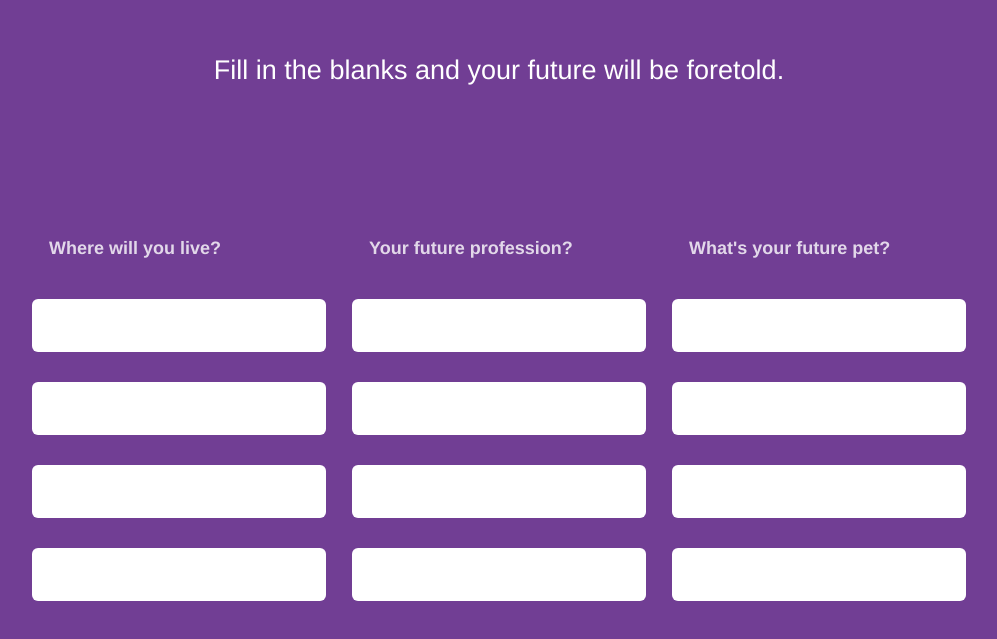
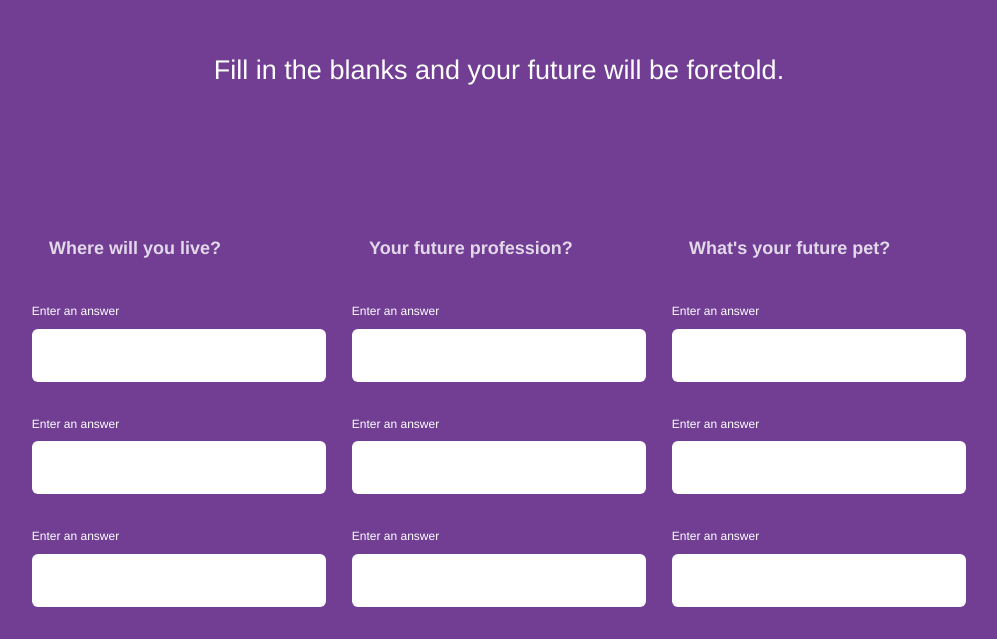
Before and after one commit to ccaputo11/MASHGame, a plain HTML site: page index.html in a window 1280 px wide. Shown: the part 157-796 px from the top of the page, without its empty margins (141-1138 px from the left). Drawn offline with Linux system fonts and the light colour scheme.

Commit message:
Update index.html

```diff
--- a/index.html
+++ b/index.html
@@ -23,24 +23,24 @@
       <div class="bucket">
         <div class="choice-bucket">
           <h4 class="highlight">Where will you live?</h4>
-          <input name="answer_1[]">
-          <input name="answer_1[]">
-          <input name="answer_1[]">
-          <input name="answer_1[]">
+          <label for="formAnswer1">Enter an answer</label><input name="answer_1[]" id="Colorado">
+          <label for="formAnswer1">Enter an answer</label><input name="answer_1[]" id="San Francisco">
+          <label for="formAnswer1">Enter an answer</label><input name="answer_1[]" id="New York">
+          <label for="formAnswer1">Enter an answer</label><input name="answer_1[]" id="Hawaii">
         </div>
         <div class="choice-bucket">
           <h4 class="highlight">Your future profession?</h4>
-          <input name="answer_2[]">
-          <input name="answer_2[]">
-          <input name="answer_2[]">
-          <input name="answer_2[]">
+          <label for="formAnswer2">Enter an answer</label><input name="answer_1[]" id="Cybersecurity">
+          <label for="formAnswer2">Enter an answer</label><input name="answer_1[]" id="Healthcare">
+          <label for="formAnswer2">Enter an answer</label><input name="answer_1[]" id="Veterinarian">
+          <label for="formAnswer2">Enter an answer</label><input name="answer_1[]" id="Entrepreneur">
         </div>
         <div class="choice-bucket">
           <h4 class="highlight">What's your future pet?</h4>
-          <input name="answer_3[]">
-          <input name="answer_3[]">
-          <input name="answer_3[]">
-          <input name="answer_3[]">
+          <label for="formAnswer3">Enter an answer</label><input name="answer_3[]" id="Dog">
+          <label for="formAnswer3">Enter an answer</label><input name="answer_3[]" id="Cat">
+          <label for="formAnswer3">Enter an answer</label><input name="answer_3[]" id="Bird">
+          <label for="formAnswer3">Enter an answer</label><input name="answer_3[]" id="Fish">
         </div>
       </div>
       <button type="submit" class="button-submit">Tell my fortune</button>
```
